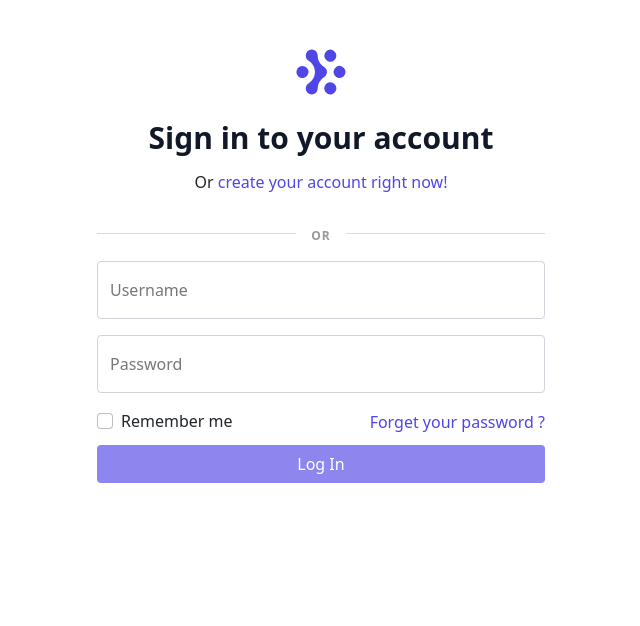
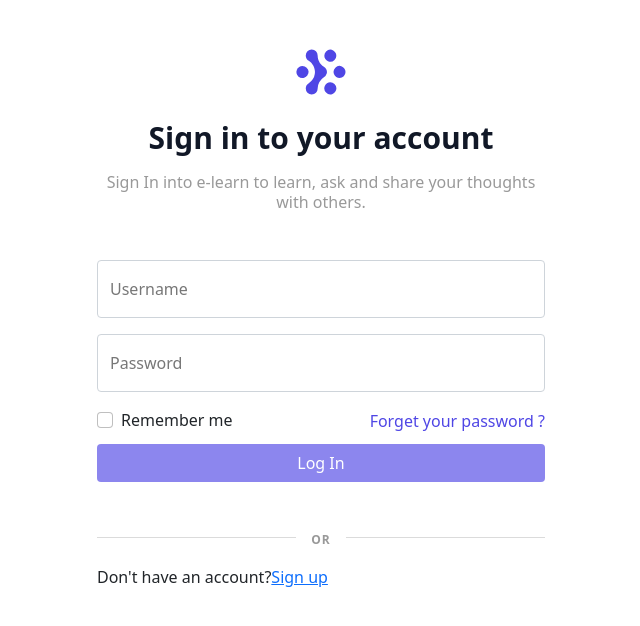
Before and after one commit to AbdallahHemdan/eLearn, a Vue app in the folder e-learn/: page /login in a window 1280 px wide. Shown: the top 626 px of the page, without its empty margins (319-959 px from the left). Built offline with nearby package versions, Linux system fonts and the light colour scheme.

Commit message:
feat(Auth): :sparkles: update auth pages with sub title

```diff
--- a/e-learn/src/components/auth/FormHeader/form-header.vue
+++ b/e-learn/src/components/auth/FormHeader/form-header.vue
@@ -5,8 +5,7 @@
     <h2 class="header__main-title">{{ mainTitle }}</h2>
 
     <p class="header__second-title-container">
-      <span>Or</span>
-      <a :href="href" class="header__second-title"> {{ secondTitle }} </a>
+      {{ secondTitle }}
     </p>
   </div>
 </template>
@@ -26,6 +25,7 @@ export default {
 .header {
   display: flex;
   flex-direction: column;
+  margin-bottom: 2rem;
 
   &__logo-icon {
     height: 3rem;
@@ -44,7 +44,7 @@ export default {
 
   &__second-title-container {
     line-height: 1.25rem;
-    color: rgba(75, 85, 99, var(--tw-text-opacity));
+    color: $dark-gray;
     margin-top: 0.5rem;
     text-align: center;
   }
--- a/e-learn/src/components/common/ProfileDropdown/ProfileDropdown.vue
+++ b/e-learn/src/components/common/ProfileDropdown/ProfileDropdown.vue
@@ -25,7 +25,7 @@
       </a>
 
       <div class="logout">
-        <a class="dropdown-item" href="/" @click="logout">
+        <a class="dropdown-item" href="/login" @click="logout">
           <img src="@/assets/svgs/logout.svg" alt="logout icon" class="profile-options__icon" />
           Log Out
         </a>
--- a/e-learn/src/components/common/navbar/navbar.vue
+++ b/e-learn/src/components/common/navbar/navbar.vue
@@ -70,10 +70,6 @@ export default {
   flex-grow: 0;
 }
 
-.navbar-toggler {
-  border: 0;
-}
-
 [aria-expanded='true'] .navbar-toggler-icon {
   background-image: url('./../../../assets/svgs/close.svg');
 }
--- a/e-learn/src/views/forgot.vue
+++ b/e-learn/src/views/forgot.vue
@@ -4,12 +4,18 @@
       <form-header
         href="/login"
         main-title="Forgot your password ?"
-        second-title="back to login page"
+        second-title="Please enter your email address"
       />
+
+      <forgot-form />
 
       <or-divider />
 
-      <forgot-form />
+      <div class="auth__footer">
+        <span class="auth__footer-title">Back to login ?</span>
+
+        <a class="auth__link" href="/login">Login</a>
+      </div>
     </div>
   </div>
 </template>
--- a/e-learn/src/views/login.vue
+++ b/e-learn/src/views/login.vue
@@ -4,12 +4,18 @@
       <form-header
         href="/signup"
         main-title="Sign in to your account"
-        second-title="create your account right now!"
+        second-title="Sign In into e-learn to learn, ask and share your thoughts with others."
       />
+
+      <login-form />
 
       <or-divider />
 
-      <login-form />
+      <div class="auth__footer">
+        <span class="auth__footer-title">Don't have an account?</span>
+
+        <a class="auth__link" href="/signup">Sign up</a>
+      </div>
     </div>
   </div>
 </template>
--- a/e-learn/src/views/signup.vue
+++ b/e-learn/src/views/signup.vue
@@ -4,23 +4,29 @@
       <form-header
         href="/login"
         main-title="Create a new account"
-        second-title="already have an account ?"
+        second-title="Create a new account to learn, ask and share your thoughts with others."
       />
+
+      <signup-form />
 
       <or-divider />
 
-      <signup-form />
+      <div class="auth__footer">
+        <span class="auth__footer-title">Have an account?</span>
+
+        <a class="auth__link" href="/login">Login</a>
+      </div>
     </div>
   </div>
 </template>
 
 <script>
-import OrDivider from '../components/common/OrDivider/OrDivider.vue';
-import FormHeader from '../components/auth/FormHeader/form-header.vue';
-import SignupForm from '../components/auth/SingupForm/signup-form.vue';
-
 export default {
   name: 'Signup',
-  components: { FormHeader, OrDivider, SignupForm },
+  components: {
+    FormHeader: () => import('@/components/auth/FormHeader/form-header.vue'),
+    OrDivider: () => import('@/components/common/OrDivider/OrDivider.vue'),
+    SignupForm: () => import('@/components/auth/SingupForm/signup-form.vue'),
+  },
 };
 </script>
```
